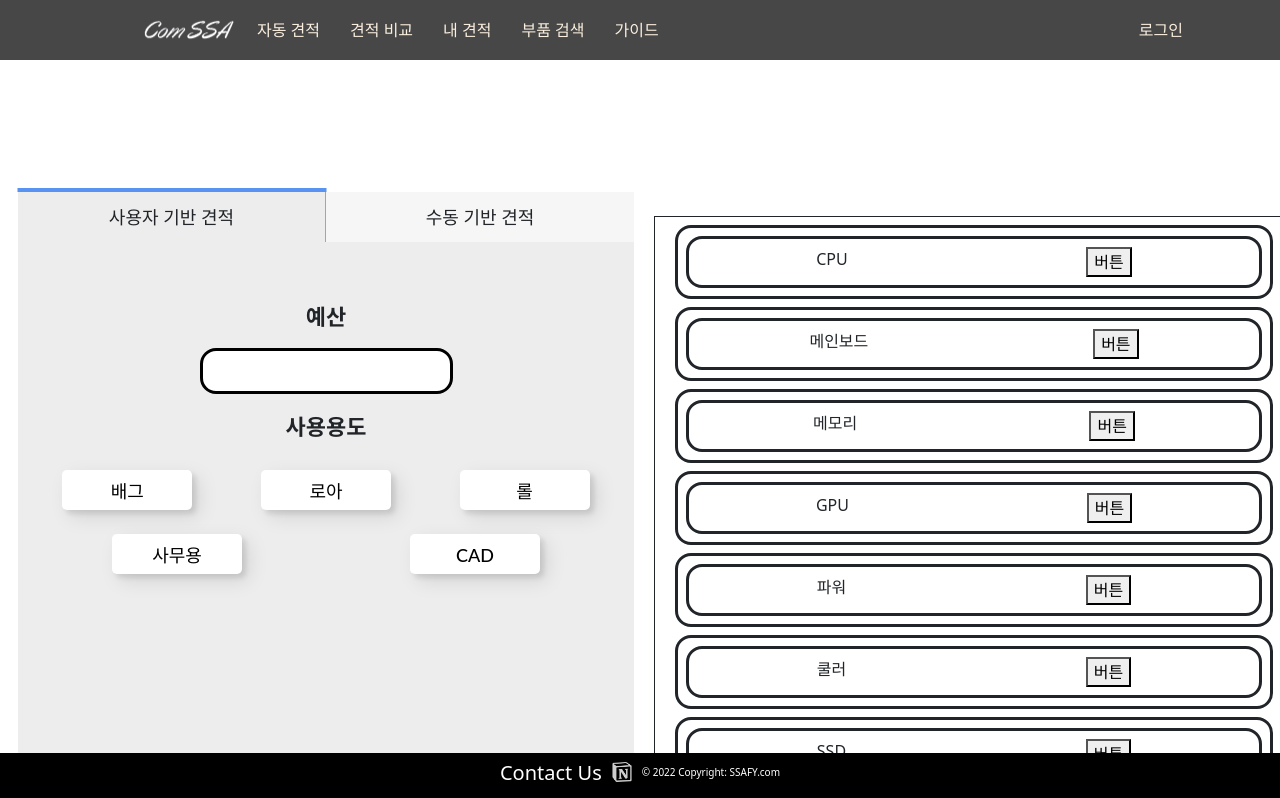
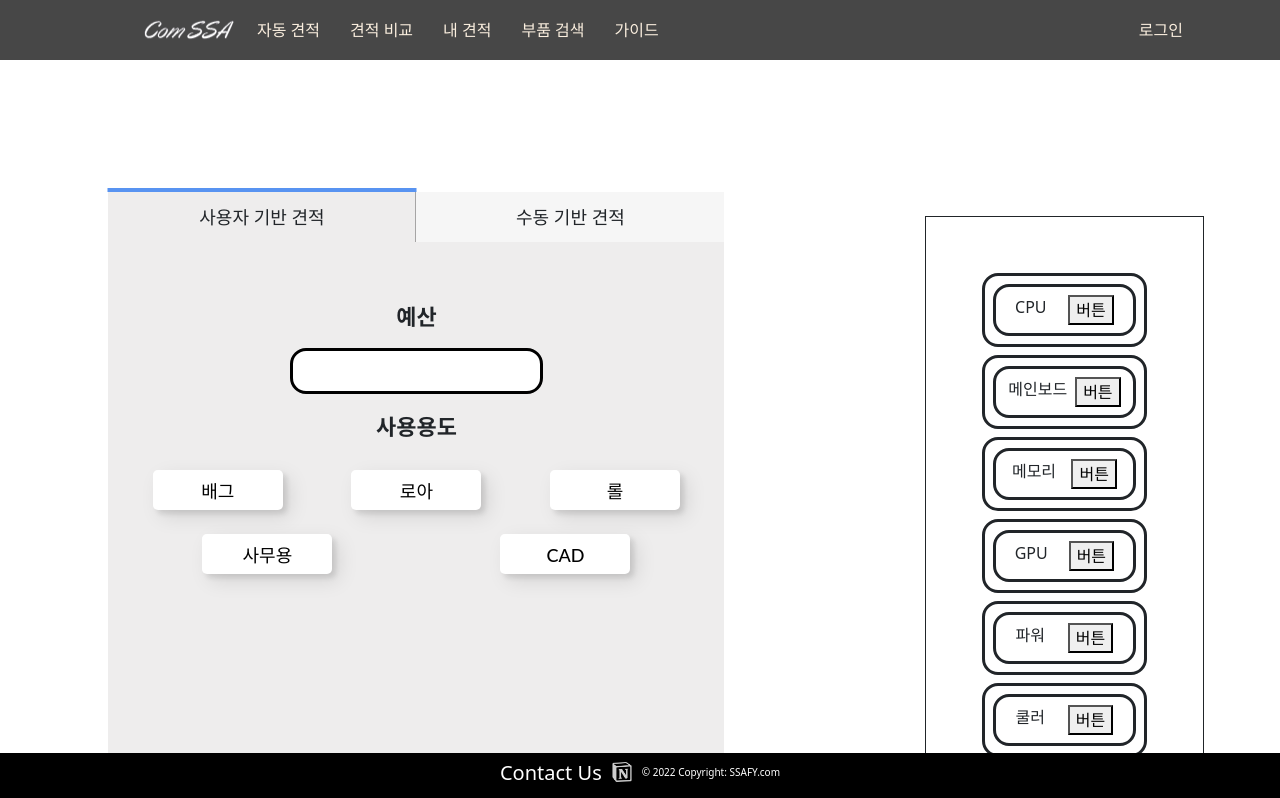
Before and after one commit to hj-kim0/SSAFY_PJT3, a React (Create React App) app in the folder frontend/: page /auto in a window 1280 px wide. Shown: the top 798 px of the page. Built offline with nearby package versions, Linux system fonts and the light colour scheme; what recoil-persist would draw is missing.

Commit message:
Frontend # fix : console

```diff
--- a/frontend/src/components/item/ItemCard.jsx
+++ b/frontend/src/components/item/ItemCard.jsx
@@ -36,6 +36,7 @@ const ItemCard = (props) => {
                 tmp.push(item);
             }
         })
+        console.log(tmp);
         setEstimate(tmp);
     }
     // console.log(namedata[props.idx]);
@@ -57,7 +58,7 @@ const ItemCard = (props) => {
                             {/**삭제 버튼 */}
                             <button className="custombtn" onClick={estimateDeletePartsHandler}>
                                 <img src={del} width="32px" height="32px"/>
-                                </button>
+                            </button>
                 </div>
 
             </div>
--- a/frontend/src/screens/AutoManual.jsx
+++ b/frontend/src/screens/AutoManual.jsx
@@ -44,8 +44,8 @@ const AutoManual = () => {
             <div className="w-50">
                 <Tab/>
             </div>
-            <div className="w-50 row ml-5 mr-5">
-                <div className="mt-4 bd-s bdw-1 m-2">
+            <div className="row ml-5 mr-5">
+                <div className="mt-4 bd-s bdw-1 m-2 p-5">
                     {cardlist}
                 </div>
             </div>
```
